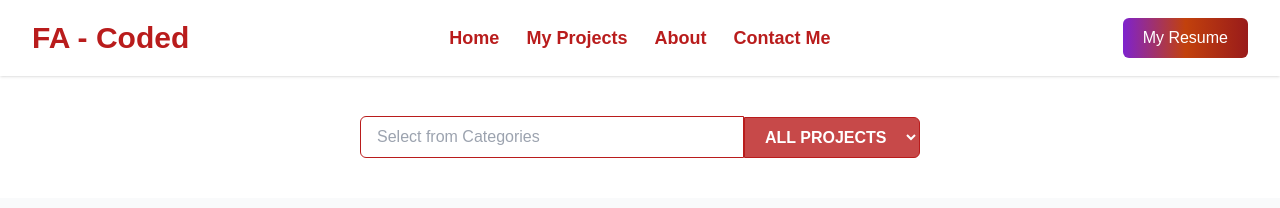
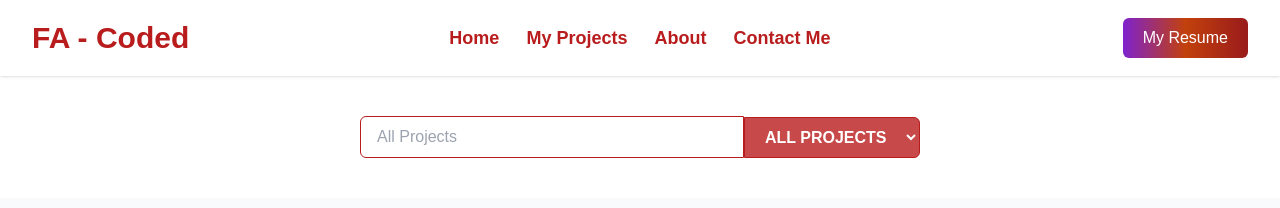
Before and after one commit to FirstAyo/fa-coded-cms, a Next.js app: page /contact in a window 1280 px wide. Shown: the top 208 px of the page. Built offline with nearby package versions, Linux system fonts and the light colour scheme.

Commit message:
added the select option and apply useState to select category

```diff
--- a/app/components/SearchBox.jsx
+++ b/app/components/SearchBox.jsx
@@ -1,12 +1,14 @@
-import React from "react";
+import React, { useState } from "react";
 
 function SearchBox() {
+  const [changeOption, setChangeOption] = useState("All Projects");
+
   return (
     <>
       <section>
         <div className="flex items-center justify-center flex-col gap-3 md:gap-0 md:flex-row my-10 w-[95%] lg:w-[50%] mx-auto">
           <input
-            placeholder="Select from Categories"
+            placeholder={changeOption}
             className="border border-red-700 py-2 px-4 rounded-l-md w-[100%] md:w-[60%]"
           />
           {/* <button className="bg-gradient-to-r from-purple-700 via-orange-700 to-red-800 text-white px-5 py-2 border rounded-r-md md:w-[20%]">
@@ -15,13 +17,15 @@ function SearchBox() {
           <select
             name="categories"
             id="categories"
+            // value={changeOption}
             className="uppercase font-semibold border border-red-700 rounded-r-md py-2.5 px-4 bg-red-700/80 text-white"
+            onChange={(e) => setChangeOption(e.target.value)}
           >
-            <option value="volvo">All Projects</option>
-            <option value="volvo">HTML & CSS</option>
-            <option value="saab">REACT JS</option>
-            <option value="opel">JavaScript</option>
-            <option value="audi">Tailwind CSS</option>
+            <option value="All Projects">All Projects</option>
+            <option value="HTML & CSS">HTML & CSS</option>
+            <option value="REACT JS">REACT JS</option>
+            <option value="JavaScript">JavaScript</option>
+            <option value="Tailwind CSS">Tailwind CSS</option>
           </select>
         </div>
       </section>
```
